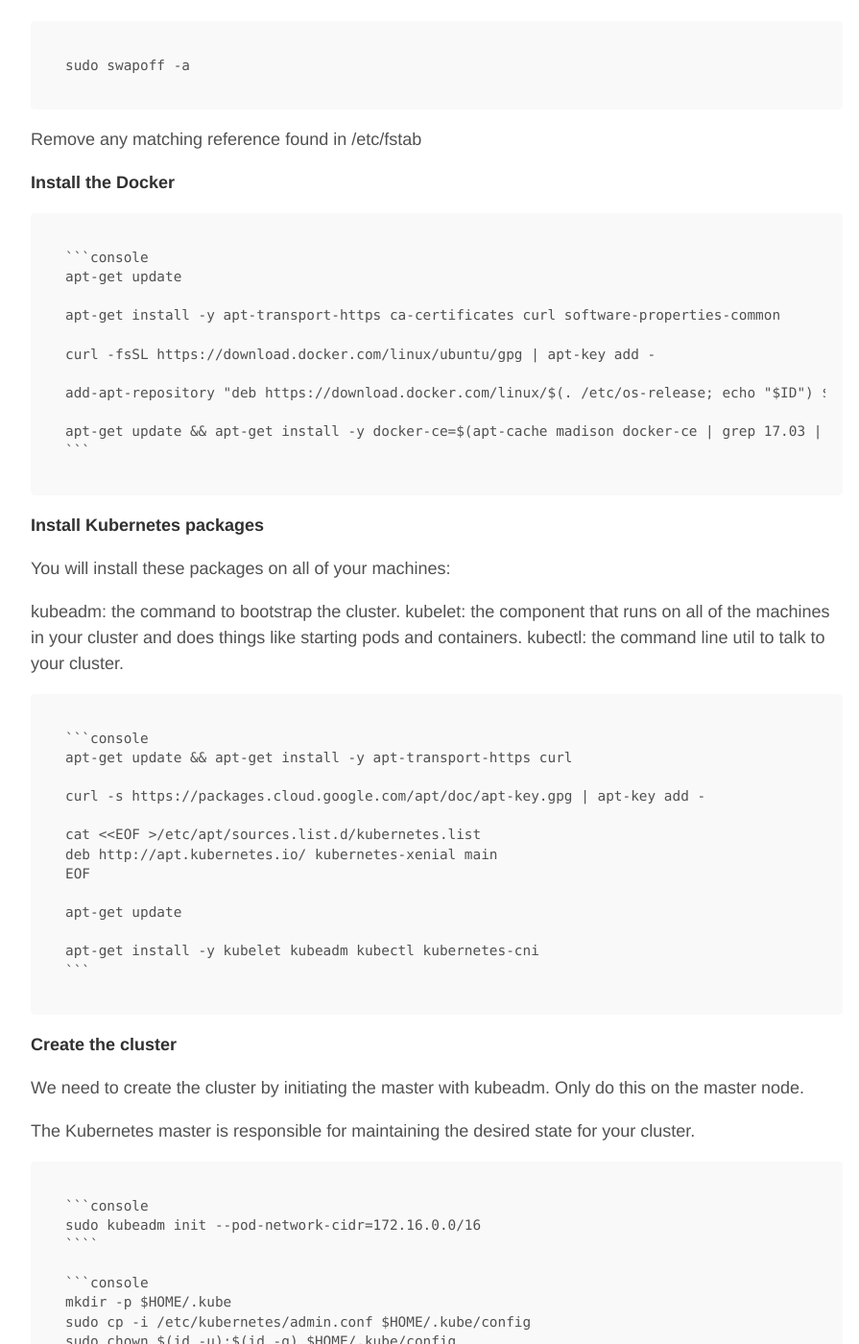
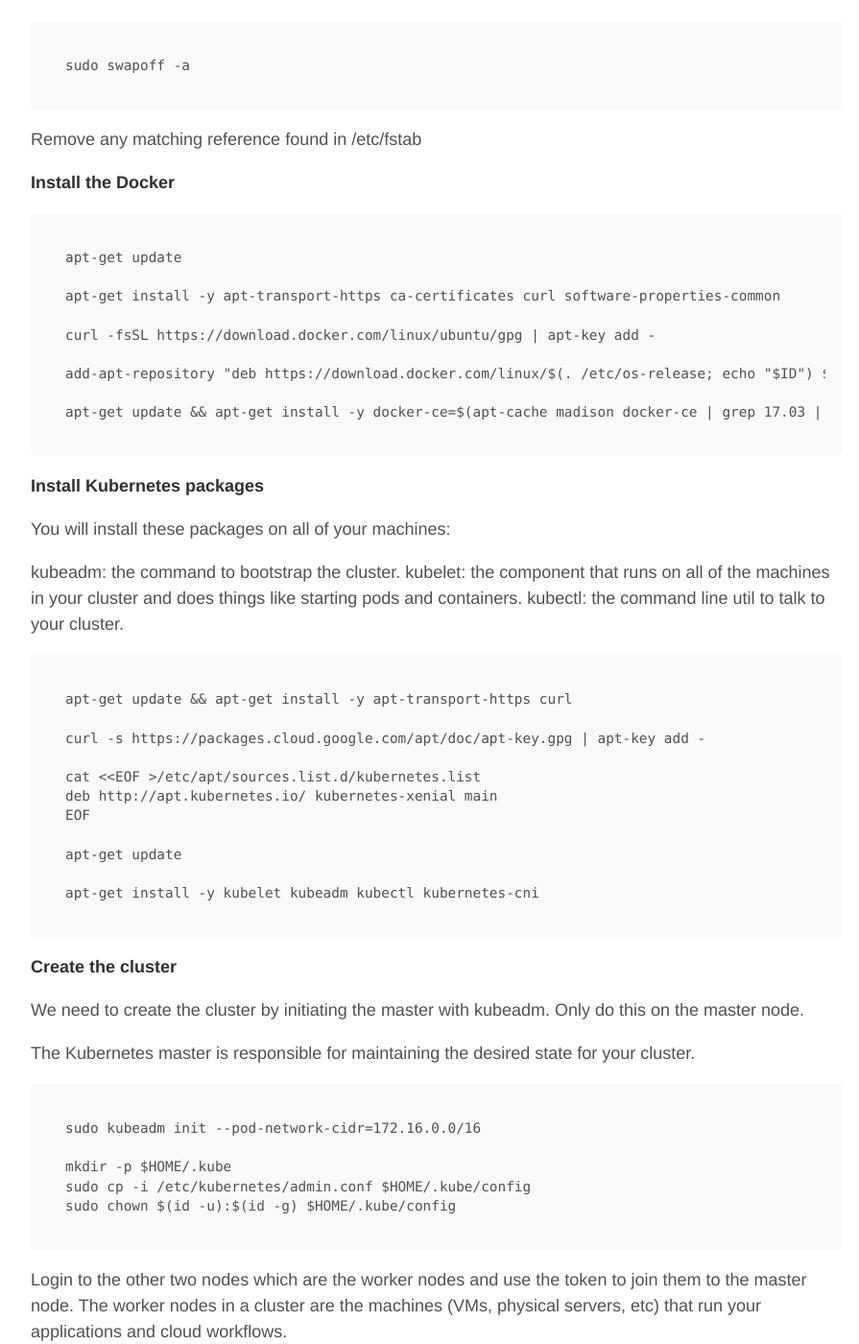
Before and after one commit to ChAndreas/chandreas.github.io, a Jekyll site: the page built from _posts/2018-06-02-kubernetes.md, in a window 1280 px wide and 1400 px high, scrolled down 546 px. Shown: the whole window at 96% size, without its empty margins (185-1080 px from the left). Built offline with Jekyll 4.4.1, drawn with Linux system fonts in a browser that asks for light colours; some of the changed text lies outside the part shown.

Commit message:
Update 2018-06-02-kubernetes.md

`````diff
--- a/_posts/2018-06-02-kubernetes.md
+++ b/_posts/2018-06-02-kubernetes.md
@@ -22,7 +22,6 @@
 
 **Install the Docker**
 
-	```console
 	apt-get update
 
 	apt-get install -y apt-transport-https ca-certificates curl software-properties-common
@@ -32,7 +31,6 @@
 	add-apt-repository "deb https://download.docker.com/linux/$(. /etc/os-release; echo "$ID") $(lsb_release -cs) stable"
 
 	apt-get update && apt-get install -y docker-ce=$(apt-cache madison docker-ce | grep 17.03 | head -1 | awk '{print $3}')
-	```
 
 **Install Kubernetes packages**
 
@@ -42,7 +40,6 @@
 kubelet: the component that runs on all of the machines in your cluster and does things like starting pods and containers.
 kubectl: the command line util to talk to your cluster.
 
-	```console
 	apt-get update && apt-get install -y apt-transport-https curl
 
 	curl -s https://packages.cloud.google.com/apt/doc/apt-key.gpg | apt-key add -
@@ -54,7 +51,6 @@
 	apt-get update
 
 	apt-get install -y kubelet kubeadm kubectl kubernetes-cni
-	```
 
 **Create the cluster**
 
@@ -62,22 +58,16 @@
 
 The Kubernetes master is responsible for maintaining the desired state for your cluster.
 
-	```console
 	sudo kubeadm init --pod-network-cidr=172.16.0.0/16
-	````
 
-	```console
 	mkdir -p $HOME/.kube
 	sudo cp -i /etc/kubernetes/admin.conf $HOME/.kube/config
 	sudo chown $(id -u):$(id -g) $HOME/.kube/config
-	```
 
 Login to the other two nodes which are the worker nodes and use the token to join them to the master node.
 The worker nodes in a cluster are the machines (VMs, physical servers, etc) that run your applications and cloud workflows.
 
-	```console
 	kubeadm join <ip>:6443 --token <token key> --discovery-token-ca-cert-hash sha256:<key>
-	```
 
 Install networking
 
@@ -85,10 +75,8 @@
 
 Weave NET
 
-	```console
 	kubectl apply -f "https://cloud.weave.works/k8s/net?k8s-version=$(kubectl version | base64 | tr -d '\n')"
 	curl -SL "https://cloud.weave.works/k8s/net?k8s-version=$(kubectl version | base64 | tr -d '\n')&env.IPALLOC_RANGE=172.16.0.0/16" | kubectl apply -f -
-	```
 
 Creating Pods, Deployments and Services
 
`````
